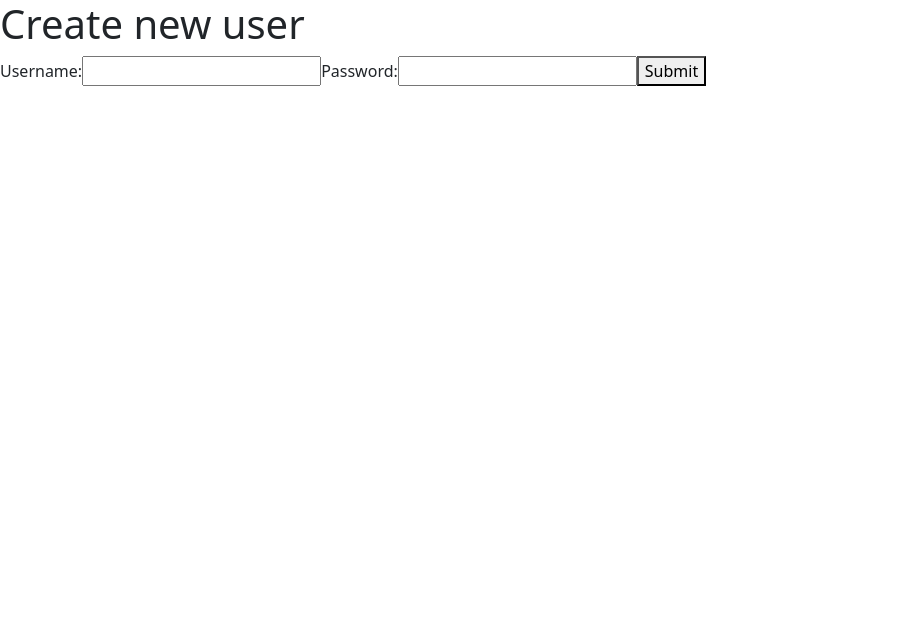
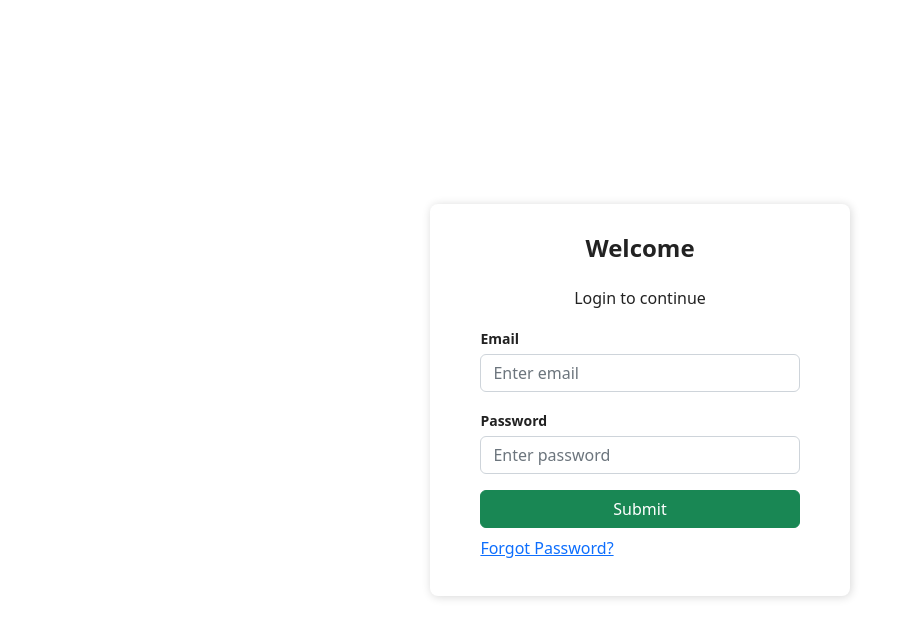
Before and after one commit to MICHAELMUNAVU83/greenr-frontend, a React (Create React App) app: page /login in a window 1280 px wide. Shown: the top 638 px of the page, without its empty margins (0-915 px from the left). Built offline with nearby package versions, Linux system fonts and the light colour scheme; no server answers.

Commit message:
styled login page

```diff
--- /dev/null
+++ b/src/components/Login/Login.css
@@ -0,0 +1,42 @@
+
+.Login-form-container {
+    display: flex;
+    justify-content: center;
+    align-items: center;
+    width: 100vw;
+    height: 100vh;
+  }
+
+  .Login-form {
+    width: 420px;
+    box-shadow: rgb(0 0 0 / 16%) 1px 1px 10px;
+    padding-top: 30px;
+    padding-bottom: 20px;
+    border-radius: 8px;
+    background-color: white;
+  }
+
+  .Login-form-content {
+    padding-left: 12%;
+    padding-right: 12%;
+  }
+
+  .Login-form-title {
+    text-align: center;
+    margin-bottom: 1em;
+    font-size: 24px;
+    color: rgb(34, 34, 34);
+    font-weight: 800;
+  }
+  .Login-form-paragraph {
+    text-align: center;
+    font-size: 16px;
+    color: rgb(34, 34, 34);
+    font-weight: 3000;
+  }
+
+  label {
+    font-size: 14px;
+    font-weight: 600;
+    color: rgb(34, 34, 34);
+  }
--- a/src/components/Login/Login.js
+++ b/src/components/Login/Login.js
@@ -1,5 +1,7 @@
 import { useState } from "react";
 import { useNavigate } from "react-router-dom";
+import './Login.css'
+import "bootstrap/dist/css/bootstrap.min.css"
 
 function Login({ setStoredToken }) {
   const [username, setUsername] = useState("");
@@ -37,29 +39,42 @@ function Login({ setStoredToken }) {
     setPassword("");
   };
   return (
-    <div className="App">
-      <h1>Create new user</h1>
-      <form>
-        <label>
-          Username:
+    <div className="Login-form-container">
+      <form className="Login-form">
+        <div className="Login-form-content">
+          <h3 className="Login-form-title">Welcome</h3>
+          <p className="Login-form-paragraph">Login to continue</p>
+          <div className="form-group mt-3">
+            <label>Email </label>
             <input
-            type="text"
-            name="name"
+              type="email"
+              className="form-control mt-1"
+              placeholder="Enter email"
               value={username}
             onChange={(e) => setUsername(e.target.value)}
             />
-        </label>
-
-        <label>
-          Password:
+          </div>
+          <div className="form-group mt-3">
+            <label>Password</label>
             <input
-            type="text"
-            name="password"
+              type="password"
+              className="form-control mt-1"
+              placeholder="Enter password"
               value={password}
               onChange={(e) => setPassword(e.target.value)}
             />
-        </label>
-        <button onClick={handleSubmit}>Submit</button>
+          </div>
+          <div className="d-grid gap-2 mt-3">
+            <button type="submit"
+             className="btn btn-success"
+             onClick={handleSubmit}>
+              Submit
+            </button>
+          </div>
+          <p className="forgot-password text-right mt-2">
+            <a href="#"> Forgot Password?</a>
+          </p>
+        </div>
       </form>
     </div>
   );
```
Lines whose indentation alone changed are shown as unchanged.
